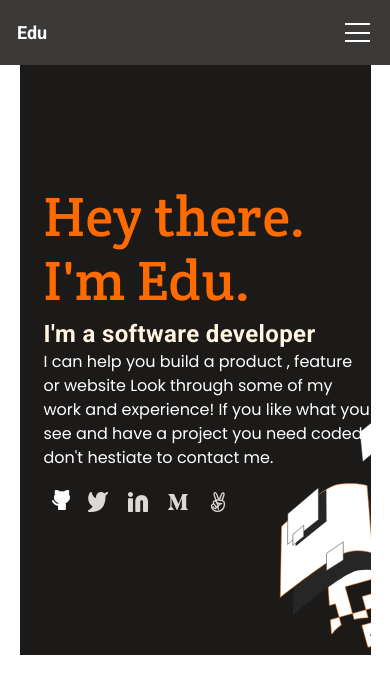
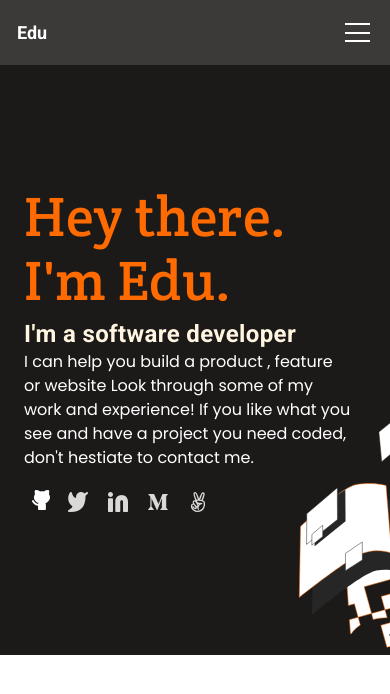
Before and after one commit to Xecyc/My-Portfolio-Project, a website: page index.html in a window 390 px wide. Drawn offline with Linux system fonts and the light colour scheme.

Commit message:
change headline width for a responsive unit

```diff
--- a/style.css
+++ b/style.css
@@ -163,7 +163,7 @@ header {
   padding-top: 12rem;
   padding-left: 2.4rem;
   min-height: 59rem;
-  min-width: 100%;
+  min-width: 100vw;
   background-color: #1c1a19;
   background-image: url("./img/background/illustration-header-mobile.svg");
   background-repeat: no-repeat;
```
